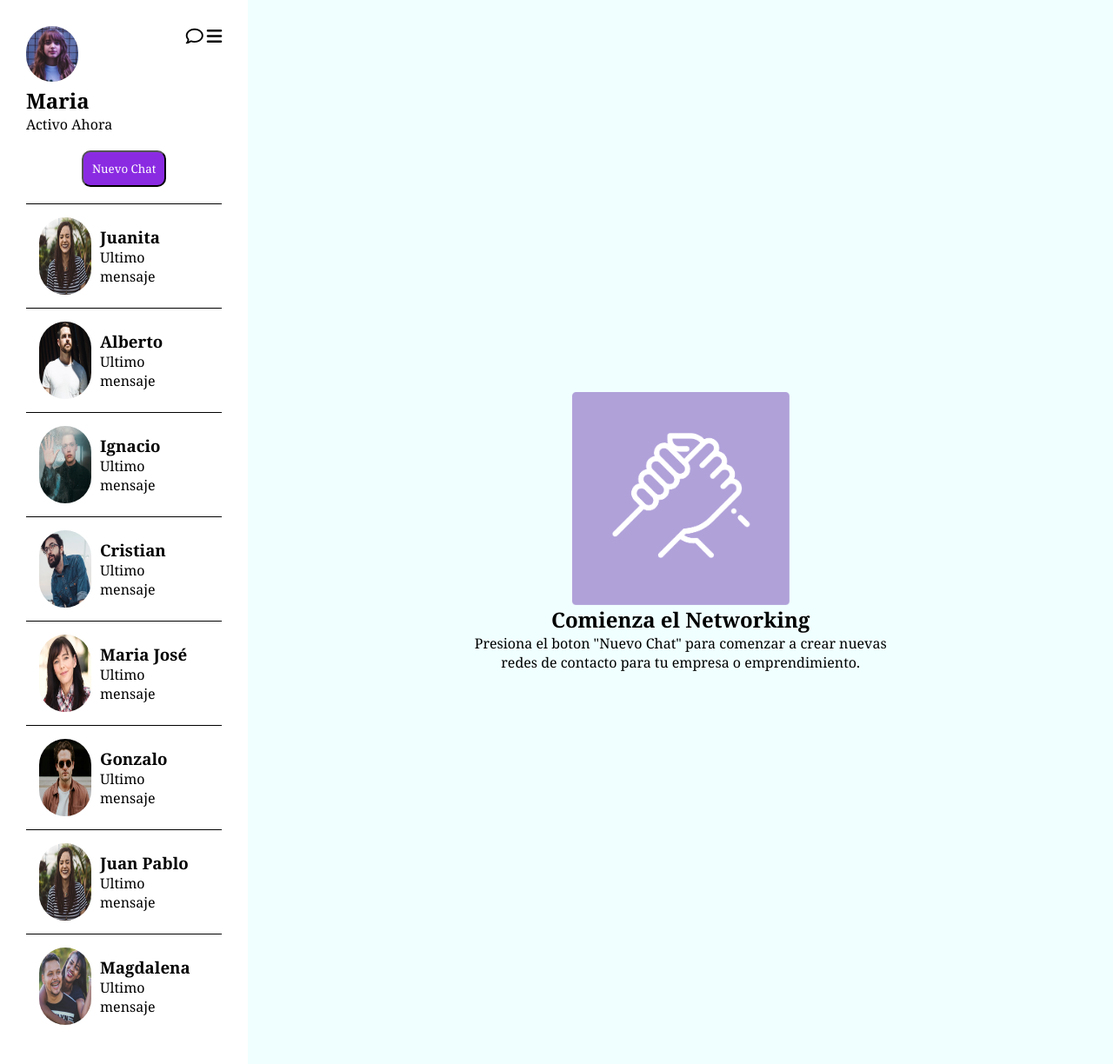
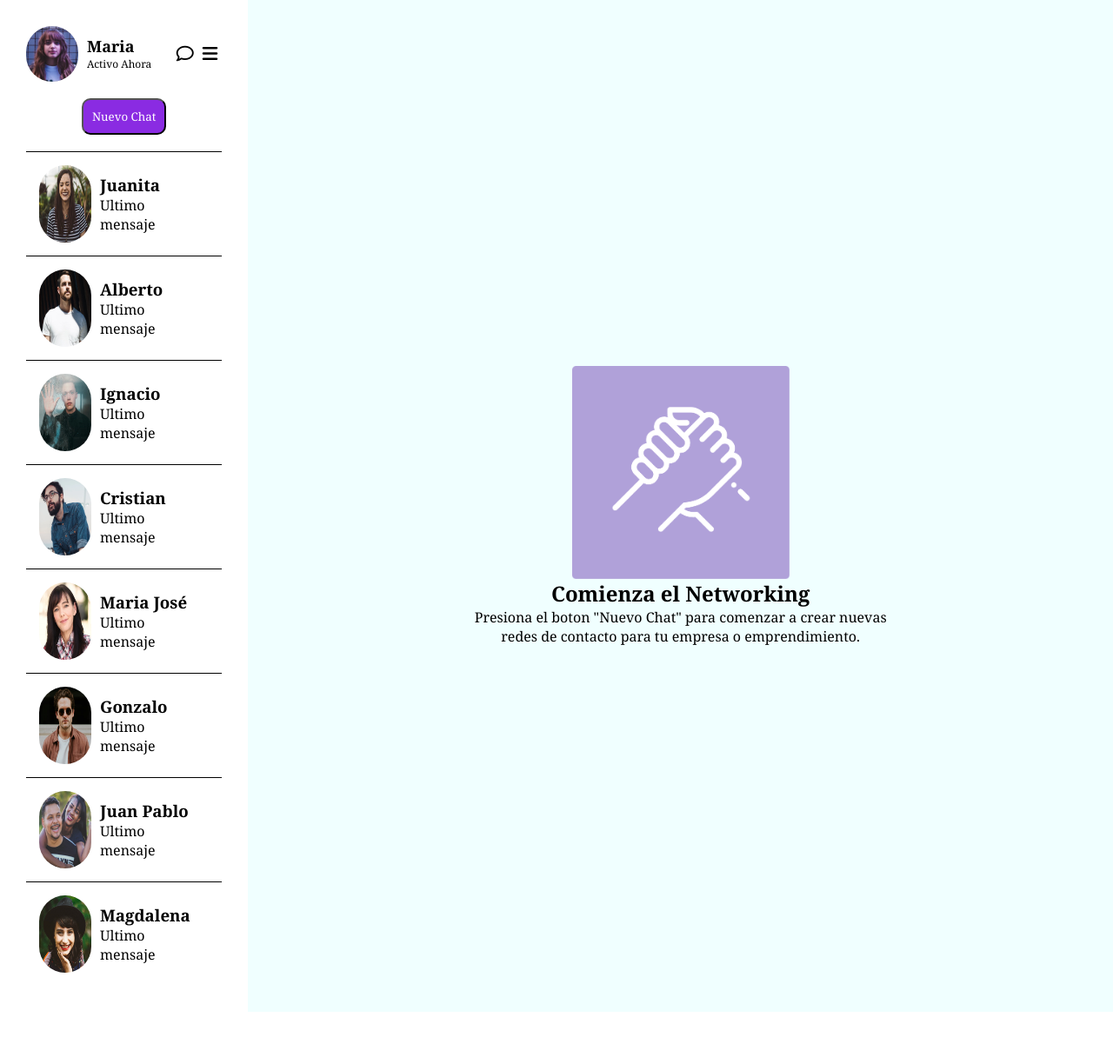
Before and after one commit to gonza23k/Css_Flexbox, a plain HTML site: page index.html in a window 1280 px wide. Shown: the whole page at 87% size. After the commit the page ends 1164 px from the top, so only its background shows below. Drawn offline with Linux system fonts and the light colour scheme.

Commit message:
Cambio_img_detalles

```diff
--- a/assets/css/style.css
+++ b/assets/css/style.css
@@ -59,3 +59,18 @@ main{
     border-radius: 30px;
 
 }
+.contactos nav .perfil{
+    display: flex;
+    font-size: 12px;
+    align-items: center;
+}
+.contactos nav .perfil .info{
+    padding: 10px;
+}
+.contactos nav .items{
+    display: flex;
+    align-items: center;
+}
+.contactos nav i{
+    padding: 5px;
+}
--- a/index.html
+++ b/index.html
@@ -75,14 +75,14 @@
                 </div>
             </div>
             <div class="contacto">
-                <img src="assets/img/Screen Shot 2018-11-28 at 15.27.14.jpg" alt="">
+                <img src="assets/img/Screen Shot 2018-11-28 at 15.28.30.jpg" alt="">
                 <div class="info">
                     <h3>Juan Pablo</h3>
                     <p>Ultimo mensaje</p>
                 </div>
             </div>
             <div class="contacto">
-                <img src="assets/img/Screen Shot 2018-11-28 at 15.28.30.jpg" alt="">
+                <img src="assets/img/Screen Shot 2018-11-28 at 15.28.04.jpg" alt="">
                 <div class="info">
                     <h3>Magdalena</h3>
                     <p>Ultimo mensaje</p>
```
